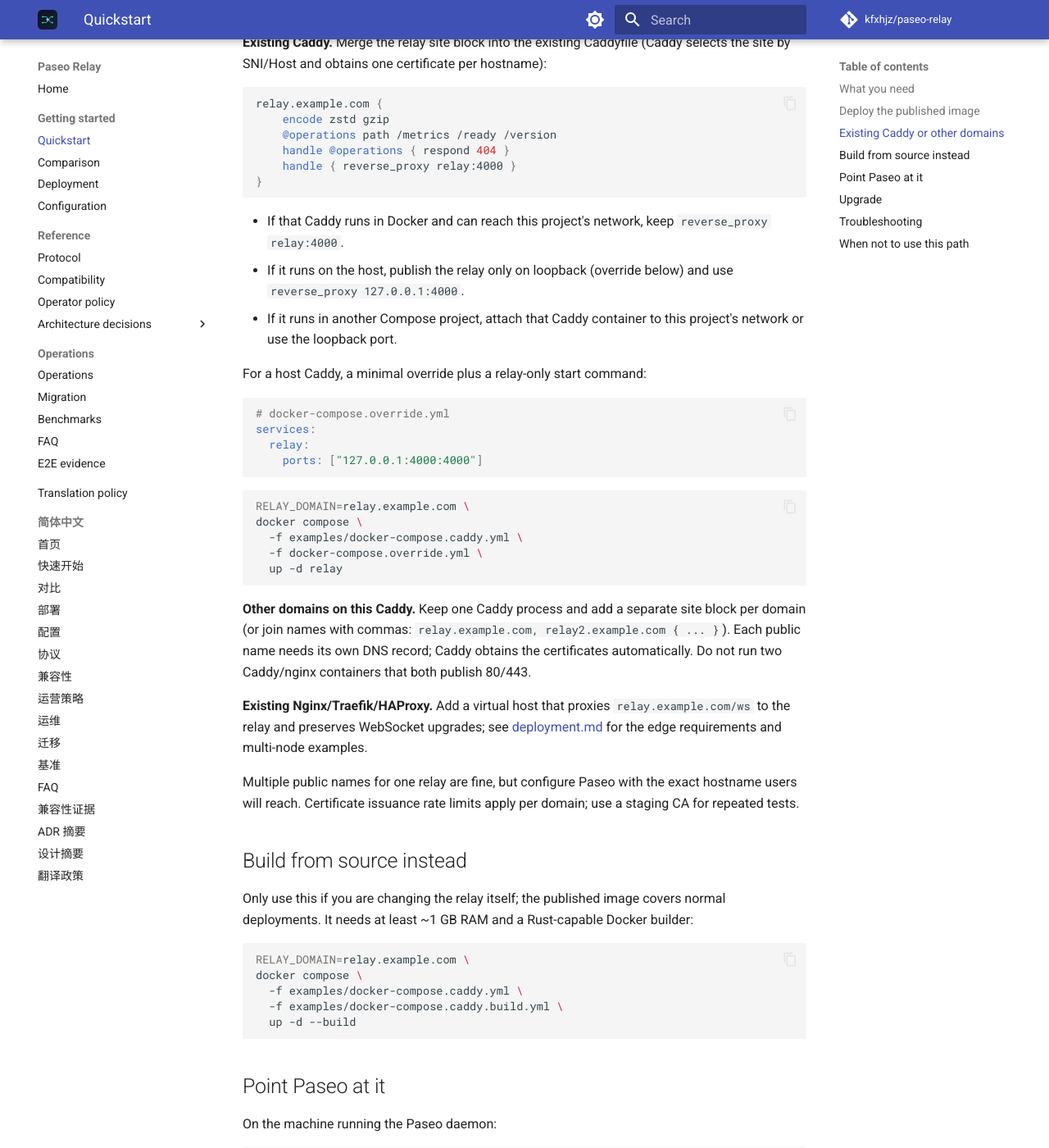
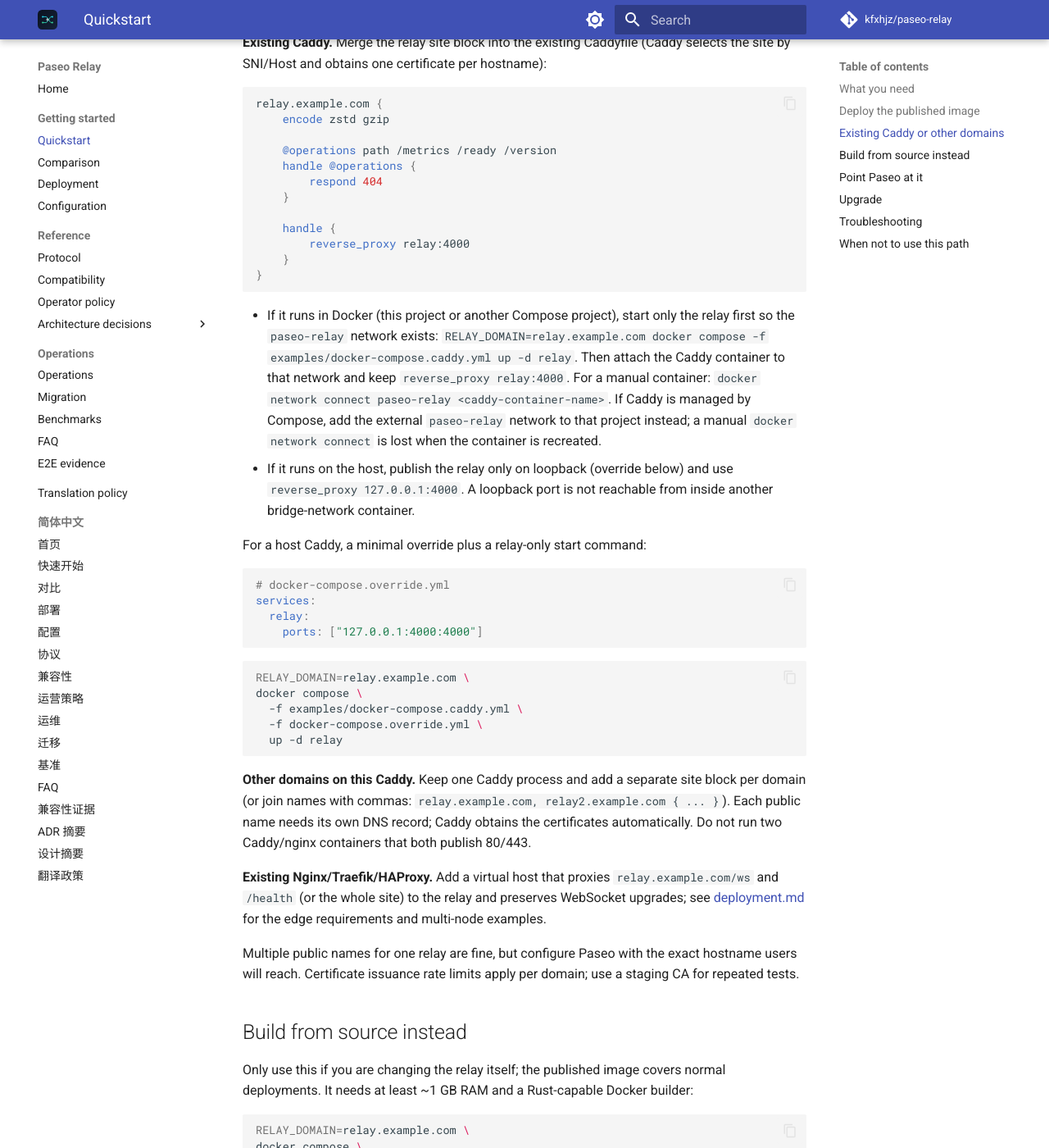
Before and after one commit to kfxhjz/paseo-relay, an MkDocs documentation site: the page built from docs/quickstart.md, in a window 1280 px wide and 1400 px high, scrolled down 1687 px. Shown: the whole window at 82% size. Built offline with MkDocs 1.6.1 and Material for MkDocs 9.7.7, drawn with Linux system fonts in a browser that asks for light colours; comment, search, counter and statistics services are not loaded.

Commit message:
docs: fix the Caddy multi-domain setup guidance
- use valid multi-line Caddyfile blocks, validated with caddy 2.11.9
- name the Compose network and clarify Docker versus host loopback
- point /health and the Chinese quickstart link at the right targets

````diff
--- a/docs/quickstart.md
+++ b/docs/quickstart.md
@@ -80,18 +80,30 @@ reverse proxy that is already running.
 ```caddyfile
 relay.example.com {
     encode zstd gzip
+
     @operations path /metrics /ready /version
-    handle @operations { respond 404 }
-    handle { reverse_proxy relay:4000 }
+    handle @operations {
+        respond 404
+    }
+
+    handle {
+        reverse_proxy relay:4000
+    }
 }
 ```
 
-- If that Caddy runs in Docker and can reach this project's network, keep
-  `reverse_proxy relay:4000`.
+- If it runs in Docker (this project or another Compose project), start only
+  the relay first so the `paseo-relay` network exists:
+  `RELAY_DOMAIN=relay.example.com docker compose -f examples/docker-compose.caddy.yml up -d relay`.
+  Then attach the Caddy container to that network and keep
+  `reverse_proxy relay:4000`. For a manual container:
+  `docker network connect paseo-relay <caddy-container-name>`. If Caddy is
+  managed by Compose, add the external `paseo-relay` network to that project
+  instead; a manual `docker network connect` is lost when the container is
+  recreated.
 - If it runs on the host, publish the relay only on loopback (override below)
-  and use `reverse_proxy 127.0.0.1:4000`.
-- If it runs in another Compose project, attach that Caddy container to this
-  project's network or use the loopback port.
+  and use `reverse_proxy 127.0.0.1:4000`. A loopback port is not reachable from
+  inside another bridge-network container.
 
 For a host Caddy, a minimal override plus a relay-only start command:
 
@@ -117,9 +129,9 @@ obtains the certificates automatically. Do not run two Caddy/nginx containers
 that both publish 80/443.
 
 **Existing Nginx/Traefik/HAProxy.** Add a virtual host that proxies
-`relay.example.com/ws` to the relay and preserves WebSocket upgrades; see
-[deployment.md](deployment.md) for the edge requirements and multi-node
-examples.
+`relay.example.com/ws` and `/health` (or the whole site) to the relay and
+preserves WebSocket upgrades; see [deployment.md](deployment.md) for the edge
+requirements and multi-node examples.
 
 Multiple public names for one relay are fine, but configure Paseo with the exact
 hostname users will reach. Certificate issuance rate limits apply per domain;
````
Also changed, not shown: CHANGELOG.md (+3 -0 lines), CHANGELOG.zh-CN.md (+2 -0 lines), docs/zh-CN/deployment.md (+2 -2 lines), docs/zh-CN/quickstart.md (+22 -9 lines), 2 other files.
